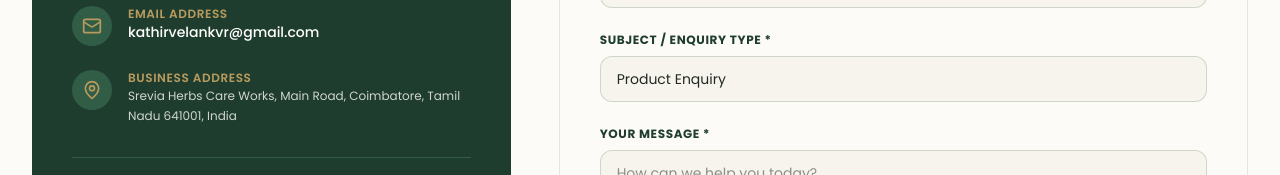
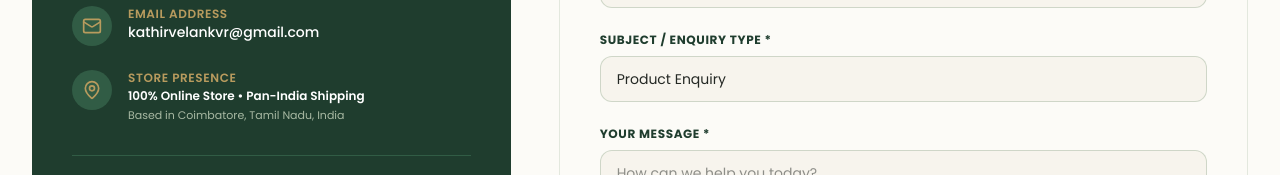
Before and after one commit to kathirvelan19/srevia, a React (Vite) app in the folder frontend/: page /contact in a window 1280 px wide. Shown: the part 621-796 px from the top of the page. Built offline with nearby package versions, Linux system fonts and the light colour scheme; no server answers.

Commit message:
Update Contact page to specify 100% Online Store with Pan-India shipping based in Coimbatore

```diff
--- a/frontend/src/pages/Contact/index.tsx
+++ b/frontend/src/pages/Contact/index.tsx
@@ -106,9 +106,12 @@ export const Contact: React.FC = () => {
                   <MapPin className="w-5 h-5" />
                 </div>
                 <div>
-                  <h3 className="font-semibold text-xs text-[#B89B5E] uppercase tracking-wider">Business Address</h3>
-                  <p className="text-xs text-[#FCFBF7]/80 leading-relaxed">
-                    Srevia Herbs Care Works, Main Road, Coimbatore, Tamil Nadu 641001, India
+                  <h3 className="font-semibold text-xs text-[#B89B5E] uppercase tracking-wider">Store Presence</h3>
+                  <p className="text-xs text-white font-semibold leading-relaxed">
+                    100% Online Store • Pan-India Shipping
+                  </p>
+                  <p className="text-[11px] text-[#A8B9A3] mt-0.5">
+                    Based in Coimbatore, Tamil Nadu, India
                   </p>
                 </div>
               </div>
```
